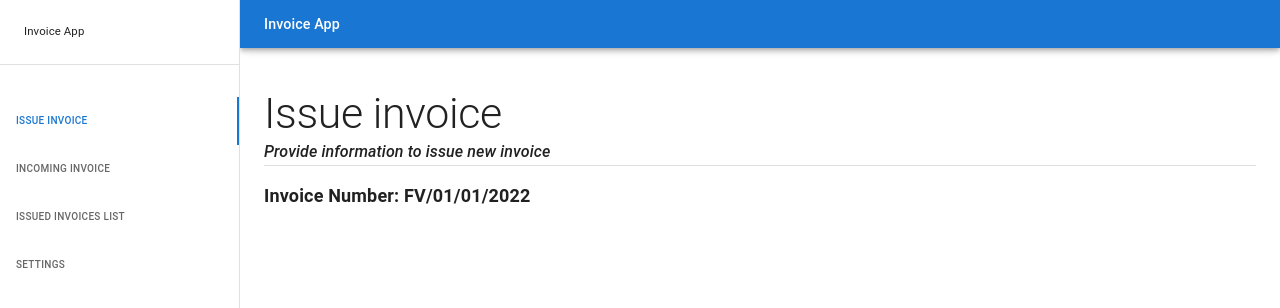
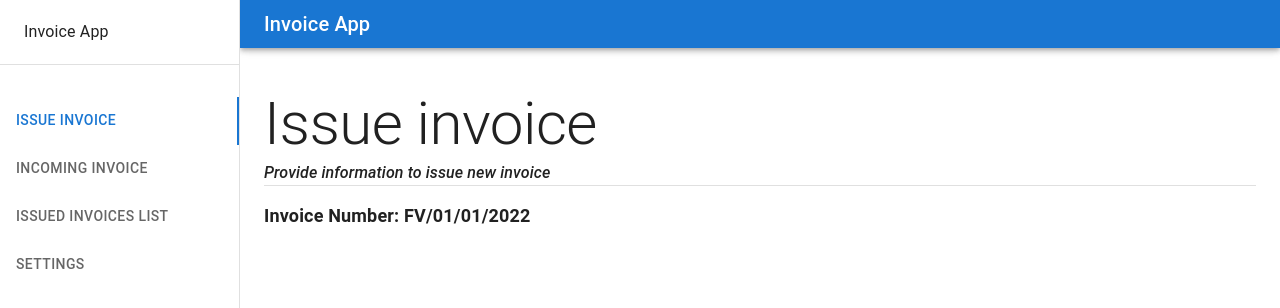
Before and after one commit to greg2012201/invoice-app-frontend, a React (Create React App) app: page /issue-invoice in a window 1280 px wide. Shown: the top 308 px of the page. Built offline with nearby package versions, Linux system fonts and the light colour scheme.

Commit message:
Do not overwrite typography font size.

```diff
--- a/src/themes/mainTheme.ts
+++ b/src/themes/mainTheme.ts
@@ -21,7 +21,6 @@ declare module '@mui/material/styles' {
 
 export const theme = createTheme({
     typography: {
-        fontSize: 10,
         subtitle1: {
             fontSize: 38,
             fontStyle: 'italic',
```
